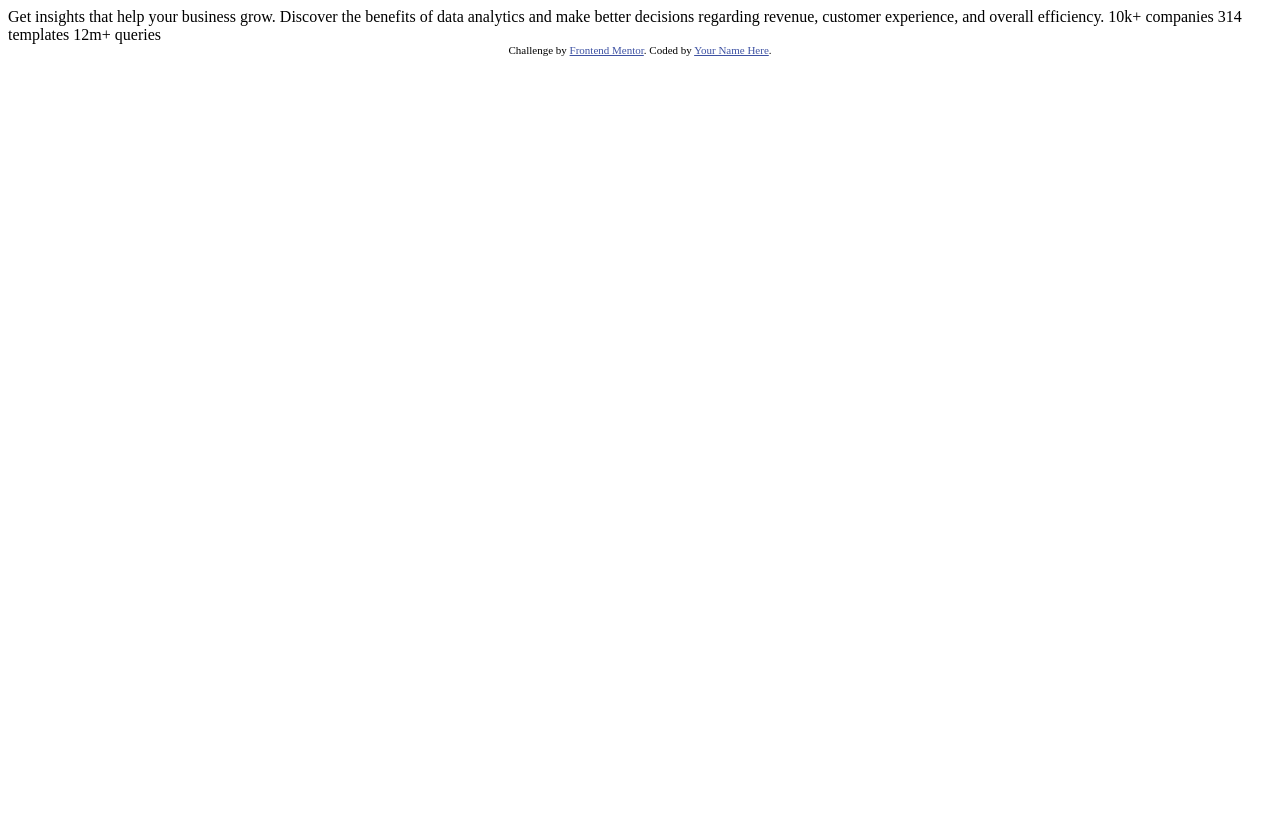
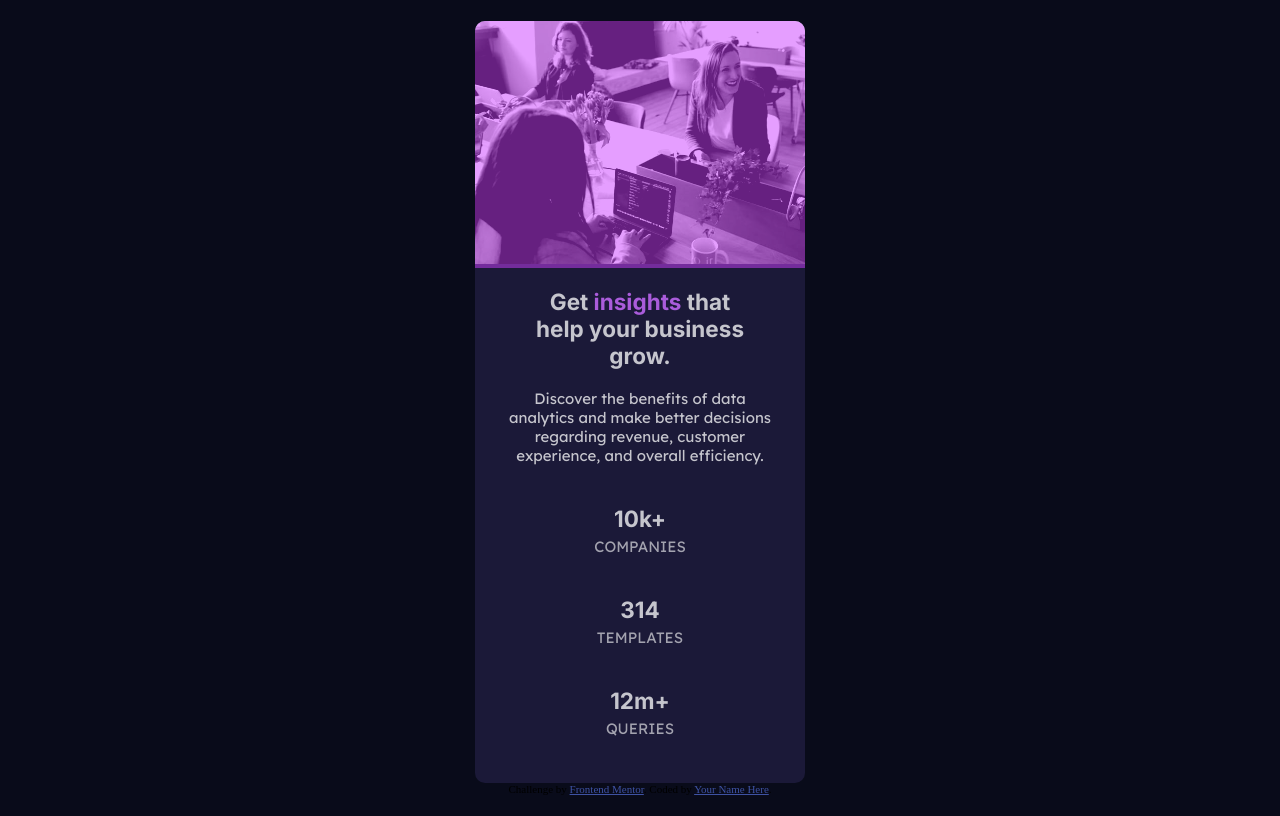
Before and after one commit to Perr0fe0/resumen-estadisticas, a plain HTML site: page index.html in a window 1280 px wide. Drawn offline with Linux system fonts and the light colour scheme.

Commit message:
version movil completa

```diff
--- /dev/null
+++ b/css/style.css
@@ -0,0 +1,110 @@
+/*fuentes importadas / imported fonts*/
+/*Inter & Lexend Deca*/
+@import url('https://fonts.googleapis.com/css2?family=Inter:wght@400;700&family=Lexend+Deca&display=swap');
+/*variables personalizadas / custom properties */
+:root{
+    --primary-vd-blue:hsl(233, 47%, 7%);
+    --primary-dd-blue:hsl(244, 38%, 16%);
+    --primary-soft-violet:hsl(277, 64%, 61%);
+
+    --neutral-white:hsl(0, 0%, 100%);
+    --neutral-st-white-0-75:hsla(0, 0%, 100%, 0.75);
+    --neutral-st-white-0-6:hsla(0, 0%, 100%, 0.6);
+
+    --inter:'Inter';
+    --lexend-deca:'Lexend Deca'
+
+}
+
+
+
+/*box sizing fix*/
+html {
+    box-sizing: border-box;
+    font-size: 62.5%;/*conversor rem / rem conversor (1rem=10px)*/
+  }
+  *, *:before, *:after {
+    box-sizing: inherit;
+  }
+body{
+    background-color: var(--primary-vd-blue);
+    display: flex;
+    flex-direction: column;
+    align-items: center;
+    justify-content: center;
+    height: 100vh;
+    font-size: 1.5rem;
+}
+h1,h2{
+
+    text-align: center;
+    font-family: var(--inter);
+    color: var(--neutral-st-white-0-75);
+}
+p{
+    text-align: center;
+    font-family: var(--lexend-deca);
+
+}
+img{
+    width: 100%;
+    filter: contrast(150%);
+    border-top-left-radius: 1rem;
+    border-top-right-radius: 1rem;
+
+}
+/*Contenedor / container*/
+.contenedor{
+   padding-bottom:3rem;
+    background-color: var(--primary-dd-blue);
+    width: 33rem;
+    border-radius: 1rem;
+
+    display:grid;
+    grid-template-rows: auto;
+
+}
+.descripcion-titulo{
+    margin: 2rem 5rem 0 5rem;
+}
+.descripcion-parrafo{
+    margin: 2rem 3rem;
+    color: var(--neutral-st-white-0-75);
+}
+.contenedor-descripcion{
+    grid-row: 2 / 3;
+}
+.contenedor-imagen{
+    position: relative;
+
+}
+.imagen-color{
+    position: absolute;
+    background-color: var(--primary-soft-violet);
+    top: 0;
+    bottom: 0;
+    left: 0;
+    right: 0;
+    opacity: 0.5;
+    filter: contrast(180%);
+    border-top-left-radius: 1rem;
+    border-top-right-radius: 1rem;
+
+}
+.descripcion-info{
+    font-family: var(--lexend-deca);
+    text-transform: uppercase;
+    margin-top: 5rem;
+    color: var(--neutral-st-white-0-6);
+}
+.num{
+    text-transform: lowercase;
+    margin:-1rem;
+}
+span{
+    color: var(--primary-soft-violet);
+}
+
+/*propiedades Frontend Mentor / Frontend Mentor properties*/
+.attribution { font-size: 11px; text-align: center; }
+.attribution a { color: hsl(228, 45%, 44%); }
--- a/index.html
+++ b/index.html
@@ -7,23 +7,43 @@
   <link rel="icon" type="image/png" sizes="32x32" href="./images/favicon-32x32.png">
 
   <title>Frontend Mentor | Stats preview card component</title>
+  <link rel="stylesheet" href="css/style.css">
 
-  <!-- Feel free to remove these styles or customise in your own stylesheet 👍 -->
-  <style>
-    .attribution { font-size: 11px; text-align: center; }
-    .attribution a { color: hsl(228, 45%, 44%); }
-  </style>
 </head>
 <body>
+  <main class="contenedor">
+    <section class="contenedor-descripcion">
+      <h1 class="descripcion-titulo">Get <span>insights</span> that help your business grow.</h1>
+      <p class="descripcion-parrafo">
+        Discover the benefits of data analytics and make better decisions regarding revenue, customer
+        experience, and overall efficiency.
+      </p>
+      <div class="descripcion-info">
+        <h2 class="num">10k+</h2>
+        <p>companies</p>
+      </div>
+      <div class="descripcion-info">
+        <h2 class="num">314</h2>
+        <p>templates</p>
+      </div>
+      <div class="descripcion-info">
+        <h2 class="num">12m+ </h2>
+        <p>queries</p>
+      </div>
+    </section>
+    <section class="contenedor-imagen">
+      <img src="images/image-header-mobile.jpg" alt="imagen">
+      <div class="imagen-color"></div>
 
-  Get insights that help your business grow.
+    </section>
+  </main>
 
-  Discover the benefits of data analytics and make better decisions regarding revenue, customer
-  experience, and overall efficiency.
 
-  10k+ companies
-  314 templates
-  12m+ queries
+
+
+
+
+
 
   <div class="attribution">
     Challenge by <a href="https://www.frontendmentor.io?ref=challenge" target="_blank">Frontend Mentor</a>.
```
